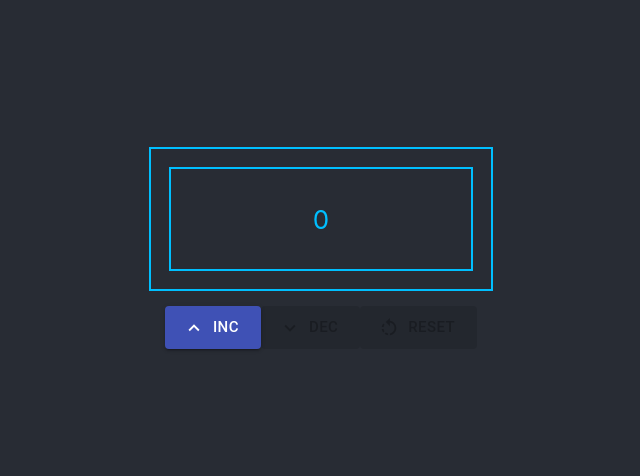
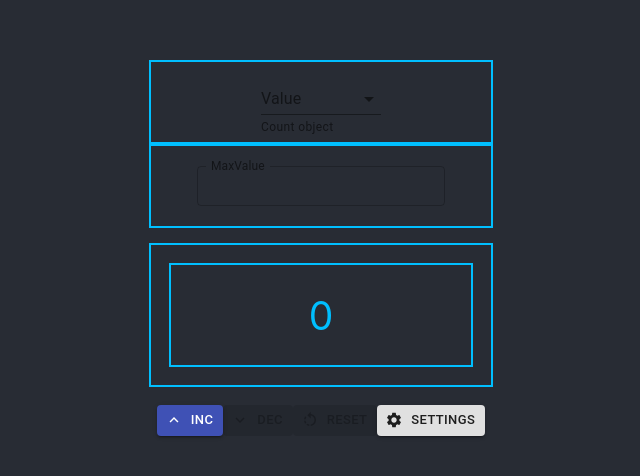
Before and after one commit to GST-Slava/counter, a React (Create React App) app: page / in a window 1280 px wide. Shown: the part 152-628 px from the top of the page, without its empty margins (319-959 px from the left). Built offline with nearby package versions, Linux system fonts and the light colour scheme.

Commit message:
add buttons + settings + material Ui

```diff
--- a/public/index.html
+++ b/public/index.html
@@ -1,20 +1,24 @@
 <!DOCTYPE html>
 <html lang="en">
 <head>
-    <meta charset="utf-8" />
-    <link rel="icon" href="%PUBLIC_URL%/favicon.ico" />
-    <meta name="viewport" content="width=device-width, initial-scale=1" />
-    <meta name="theme-color" content="#000000" />
+    <meta charset="utf-8"/>
+    <link rel="icon" href="%PUBLIC_URL%/favicon.ico"/>
+    <meta name="viewport" content="width=device-width, initial-scale=1"/>
+    <meta name="theme-color" content="#000000"/>
     <meta
             name="description"
             content="Web site created using create-react-app"
     />
-    <link rel="apple-touch-icon" href="%PUBLIC_URL%/logo192.png" />
+    <meta
+            name="viewport"
+            content="minimum-scale=1, initial-scale=1, width=device-width"
+    />
+    <link rel="apple-touch-icon" href="%PUBLIC_URL%/logo192.png"/>
     <!--
       manifest.json provides metadata used when your web app is installed on a
       user's mobile device or desktop. See https://developers.google.com/web/fundamentals/web-app-manifest/
     -->
-    <link rel="manifest" href="%PUBLIC_URL%/manifest.json" />
+    <link rel="manifest" href="%PUBLIC_URL%/manifest.json"/>
     <!--
       Notice the use of %PUBLIC_URL% in the tags above.
       It will be replaced with the URL of the `public` folder during the build.
--- a/src/App.tsx
+++ b/src/App.tsx
@@ -3,7 +3,13 @@ import './App.css';
 import {Counter} from "./components/Counter";
 
 function App() {
-    const maxValue = 5;
+    const settings = () => {
+        setCount(maxValue)
+    }
+
+    const [maxValue, setMaxValue] = useState(5)
+
+    /*const maxValue = 5;*/
     const minValue = 0;
 
     const [count, setCount] = useState(0)
@@ -30,6 +36,7 @@ function App() {
                     maxValue={maxValue}
                     reset={reset}
                     minValue={minValue}
+                    settings={settings}
                 />
             </header>
         </div>
--- a/src/components/Counter.tsx
+++ b/src/components/Counter.tsx
@@ -8,6 +8,7 @@ export type CounterPropsType = {
     increment: () => void
     decrement: () => void
     reset: () => void
+    settings: () => void
     maxValue: number
     minValue: number
 }
@@ -23,6 +24,7 @@ export const Counter: FC<CounterPropsType> = (props) => {
                 maxValue={props.maxValue}
                 count={props.count}
                 minValue={props.minValue}
+                settings={props.settings}
             />
         </div>
     );
--- a/src/components/CounterButtons/CounterButtons.tsx
+++ b/src/components/CounterButtons/CounterButtons.tsx
@@ -1,12 +1,13 @@
 import React, {FC} from 'react';
 import s from './CounterButtons.module.css'
 import {Button} from "@material-ui/core";
-import {ExpandLess, KeyboardArrowDown, RotateLeft} from "@material-ui/icons";
+import {ExpandLess, KeyboardArrowDown, RotateLeft, Settings} from "@material-ui/icons";
 
 export type ButtonsPropsType = {
     increment: () => void
     decrement: () => void
     reset: () => void
+    settings: () => void
     maxValue: number
     minValue: number
     count: number
@@ -21,7 +22,7 @@ export const CounterButtons: FC<ButtonsPropsType> = (props) => {
                     onClick={props.increment}
                     variant="contained"
                     color={props.count === props.maxValue ? "secondary" : "primary"}
-                    size="large"
+                    size="small"
                     startIcon={<ExpandLess/>}
             >
                 inc
@@ -30,7 +31,7 @@ export const CounterButtons: FC<ButtonsPropsType> = (props) => {
                     onClick={props.decrement}
                     variant="contained"
                     color="primary"
-                    size="large"
+                    size="small"
                     startIcon={<KeyboardArrowDown/>}
             >
                 dec
@@ -38,11 +39,18 @@ export const CounterButtons: FC<ButtonsPropsType> = (props) => {
             <Button disabled={props.count === 0}
                     onClick={props.reset}
                     variant="contained"
-                    size="large"
+                    size="small"
                     startIcon={<RotateLeft/>}
             >
                 Reset
             </Button>
+            <Button onClick={props.settings}
+                    variant="contained"
+                    size="small"
+                    startIcon={<Settings/>}
+            >
+                Settings
+            </Button>
         </div>
     );
 };
--- a/src/components/CounterDisplay/CounterDisplay.module.css
+++ b/src/components/CounterDisplay/CounterDisplay.module.css
@@ -1,4 +1,13 @@
-.displayExternal{
+.displayForm {
+    width: 340px;
+    height: 80px;
+    display: flex;
+    align-items: center;
+    justify-content: center;
+    border: 2px solid deepskyblue;
+}
+
+.displayExternal {
     width: 340px;
     height: 140px;
     display: flex;
@@ -8,7 +17,18 @@
     margin-bottom: 15px;
 }
 
+.settingsInput{
+    width: 340px;
+    height: 80px;
+    display: flex;
+    align-items: center;
+    justify-content: center;
+    border: 2px solid deepskyblue;
+    margin-bottom: 15px;
+}
+
 .display {
+    font-size: 1.5em;
     width: 300px;
     height: 100px;
     display: flex;
@@ -19,6 +39,7 @@
 }
 
 .displayError {
+    font-size: 1.5em;
     width: 300px;
     height: 100px;
     display: flex;
--- a/src/components/CounterDisplay/CounterDisplay.tsx
+++ b/src/components/CounterDisplay/CounterDisplay.tsx
@@ -1,5 +1,16 @@
 import React, {FC} from 'react';
 import s from './CounterDisplay.module.css'
+import {
+    createStyles,
+    FormControl,
+    FormHelperText,
+    InputLabel,
+    makeStyles,
+    MenuItem,
+    Select,
+    TextField,
+    Theme
+} from "@material-ui/core";
 
 export type CounterDisplayPropsType = {
     count: number
@@ -7,17 +18,75 @@ export type CounterDisplayPropsType = {
     minValue: number
 }
 
+const useStyles = makeStyles((theme: Theme) =>
+    createStyles({
+        formControl: {
+            margin: theme.spacing(1),
+            minWidth: 120,
+        },
+        selectEmpty: {
+            marginTop: theme.spacing(2),
+        },
+    }),
+);
+
 export const CounterDisplay: FC<CounterDisplayPropsType> = (props) => {
     const displayErrorRed = props.count === props.maxValue
         ? s.displayError
         : s.display
 
+    const classes = useStyles();
+    const [selection, setSelection] = React.useState('');
+
+
+    const handleChange = (event: React.ChangeEvent<{ value: unknown }>) => {
+        setSelection(event.target.value as string);
+    };
+
     return (
-        <div className={s.displayExternal}>
-            <div className={displayErrorRed}>
-                {props.count}
+        <>
+            <div className={s.displayForm}>
+                <FormControl className={classes.formControl}>
+                    <InputLabel id="simple-select-helper-label">Value</InputLabel>
+                    <Select
+                        color={"secondary"}
+                        labelId="simple-select-helper-label"
+                        id="simple-select-helper"
+                        value={selection}
+                        onChange={handleChange}
+                    >
+                        <MenuItem value="" color={"secondary"}>
+                            <em>None-Any</em>
+                        </MenuItem>
+                        <MenuItem value={'Passengers'}>Passengers</MenuItem>
+                        <MenuItem value={'Sheep'}>Sheep</MenuItem>
+                        <MenuItem value={'Stars'}>Stars</MenuItem>
+                        <MenuItem value={'Other'}>Other</MenuItem>
+                    </Select>
+                    <FormHelperText>Count object</FormHelperText>
+                </FormControl>
             </div>
-        </div>
 
+            <div className={s.settingsInput}>
+                <form className={s.textField} noValidate autoComplete="off">
+                    <TextField
+                        id="standard-number"
+                        type="number"
+                        label="MaxValue"
+                        variant="outlined"
+                        size={"small"}
+                        InputLabelProps={{
+                            shrink: true,
+                        }}
+                    />
+                </form>
+            </div>
+
+            <div className={s.displayExternal}>
+                <div className={displayErrorRed}>
+                    {props.count}
+                </div>
+            </div>
+        </>
     );
 };
```
Lines whose indentation alone changed are shown as unchanged.
